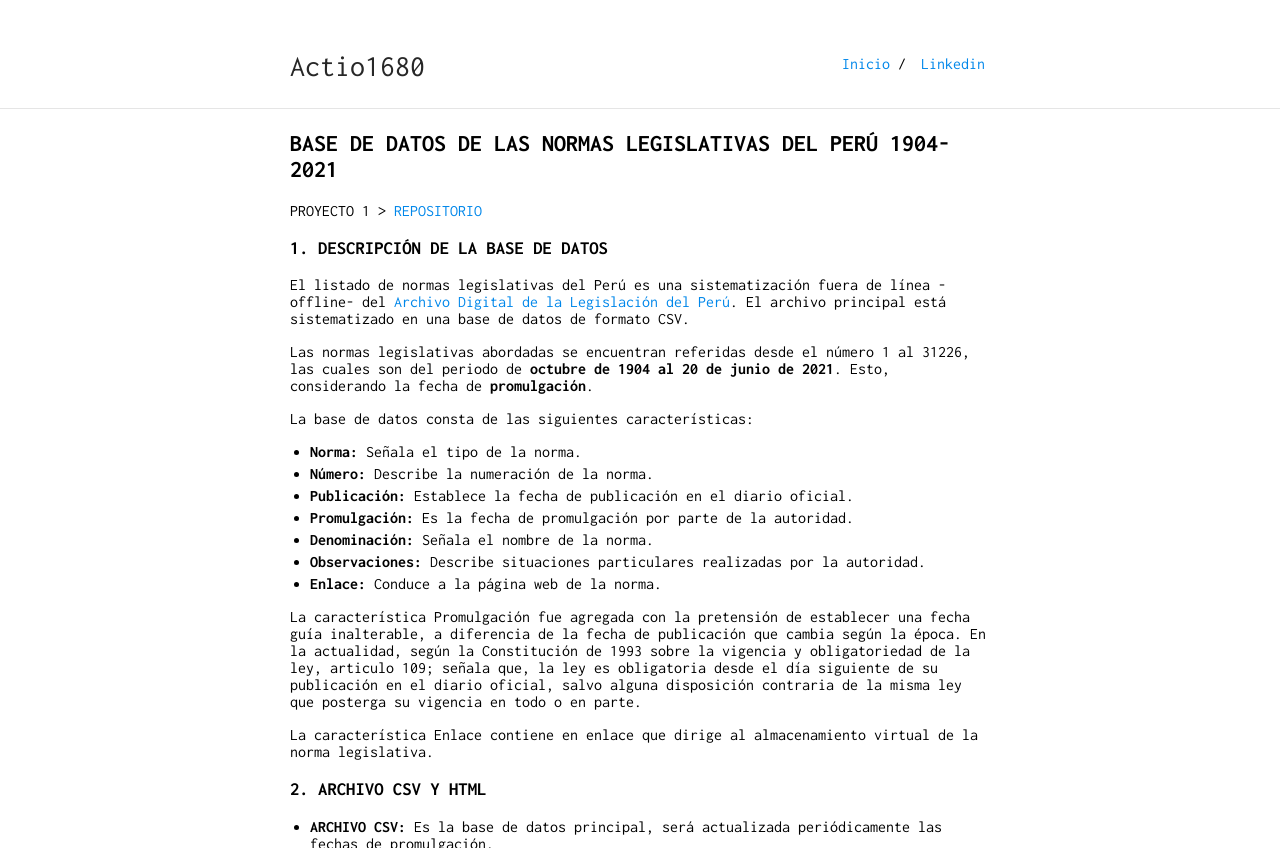
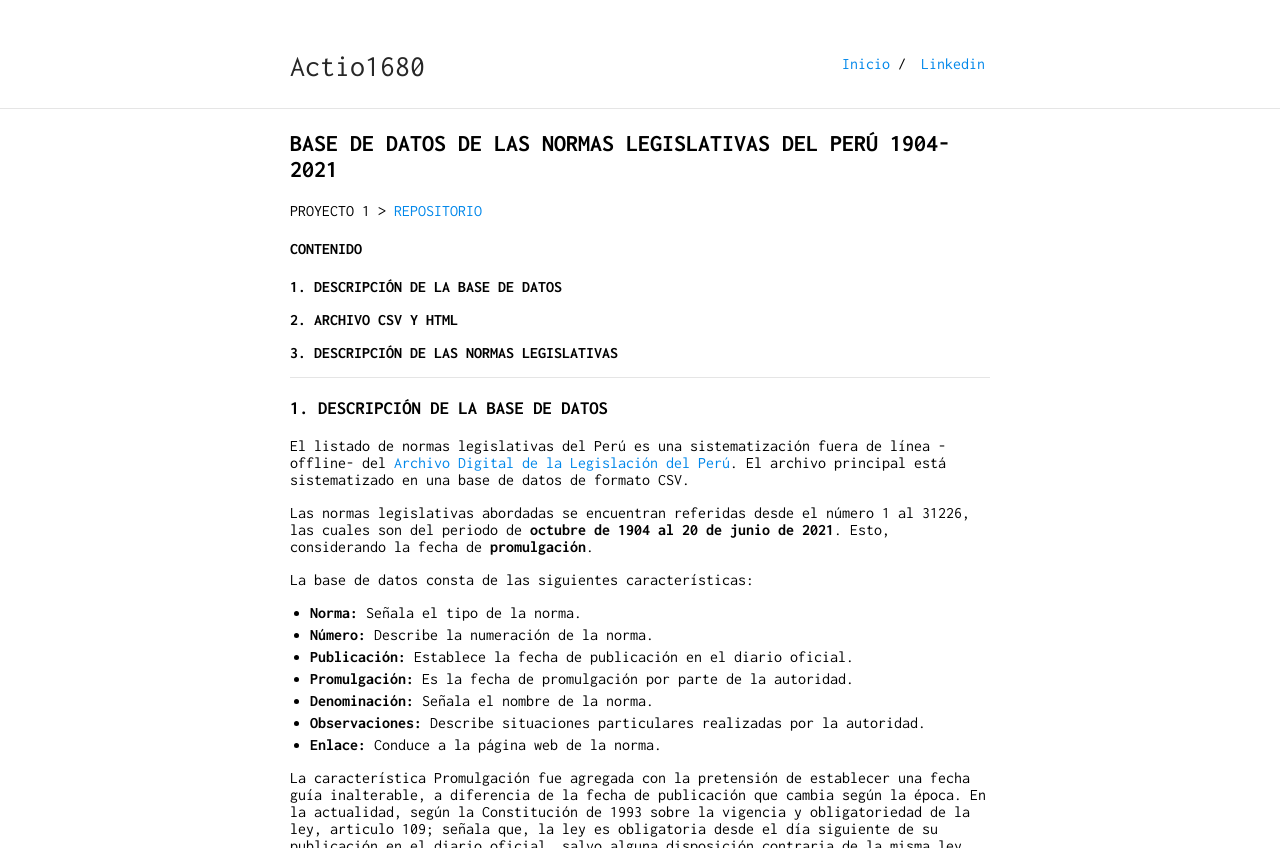
Before and after one commit to actio1680/actio1680.github.io, a Jekyll site: the page built from proyecto1/presentacion1.md, in a window 1280 px wide and 1400 px high. Shown: the top 848 px of the window. Built offline with Jekyll 4.4.1, drawn with Linux system fonts in a browser that asks for light colours; our own code applies the rules of GitHub Pages for plain Markdown files; some of the changed text lies outside the part shown; grey boxes are pictures that could not be loaded.

Commit message:
Update and rename proyectos/proyecto1.md to proyecto1/presentacion1.md

```diff
--- a/proyectos/proyecto1.md
+++ b/proyecto1/presentacion1.md
@@ -4,6 +4,15 @@ layout: default
 
 ## BASE DE DATOS DE LAS NORMAS LEGISLATIVAS DEL PERÚ 1904-2021
 PROYECTO 1 > [REPOSITORIO](https://github.com/actio1680/Normas-legislativas-Peru-1904-2021)
+
+#### CONTENIDO
+**1. DESCRIPCIÓN DE LA BASE DE DATOS**
+
+**2. ARCHIVO CSV Y HTML**
+
+**3. DESCRIPCIÓN DE LAS NORMAS LEGISLATIVAS**
+
+---
 
 ### 1. DESCRIPCIÓN DE LA BASE DE DATOS
 El listado de normas legislativas del Perú es una sistematización fuera de línea -offline- del [Archivo Digital de la Legislación del Perú](https://www.leyes.congreso.gob.pe/). El archivo principal está sistematizado en una base de datos de formato CSV.
@@ -32,20 +41,20 @@ La característica Enlace contiene en enlace que dirige al almacenamiento virtua
 
  ![CSV](https://user-images.githubusercontent.com/54146735/147511880-1feff51b-61b3-4601-b608-0f3b92fda8a3.PNG)
 
-[Descargar CSV](https://github.com/actio1680/Normas-legislativas-Peru-1904-2021/blob/main/Archivos/Normas_legislativas_27-12-21.csv)
+[> Descargar CSV](https://github.com/actio1680/Normas-legislativas-Peru-1904-2021/blob/main/Archivos/Normas_legislativas_27-12-21.csv)
 
  - **ARCHIVO HTML:** Está elaborado para tener una visualización directa y rápida del contenido. El cual no contiene las categorías de "promulgación" y "enlace", ni las actualizaciones de la base de datos CSV.
 
 
  ![HTML](https://user-images.githubusercontent.com/54146735/147512017-4ed75eee-20dd-47a7-b78d-4c22db04963e.PNG)
 
-[Descargar HTML](https://github.com/actio1680/Normas-legislativas-Peru-1904-2021/blob/main/Archivos/Normas_legislativas_27-12-21.html)
+[> Descargar HTML](https://github.com/actio1680/Normas-legislativas-Peru-1904-2021/blob/main/Archivos/Normas_legislativas_27-12-21.html)
 
 ### 3. DESCRIPCIÓN DE LAS NORMAS LEGISLATIVAS
 
 El proceso de independencia de 1821 transformo la Monarquía Hispánica a una República Democrática, la República del Perú. La legislación desde el inicio de la república hasta octubre de 1904 se identifica por la fecha de promulgación. Y desde octubre de 1904 hasta la actualidad las normas se numeran.
 
-En la *Guía de Usuario del Archivo Digital de la Legislación del Perú* se encuentra la descripción editada y literal sobre las diferentes normas, entre las seleccionadas para este apartado tenemos: Ley, Resoluciones Legislativas, Leyes Regionales, Decretos Leyes, Decretos Supremos, Decretos Supremos Extraordinarios, Decretos Legislativos y Decretos de Urgencia.
+En la *Guía de Usuario del Archivo Digital de la Legislación del Perú*[^1] se encuentra la descripción editada y literal sobre las diferentes normas, entre las seleccionadas para este apartado tenemos: Ley, Resoluciones Legislativas, Leyes Regionales, Decretos Leyes, Decretos Supremos, Decretos Supremos Extraordinarios, Decretos Legislativos y Decretos de Urgencia.
 
 Los tipos de normas han cambiado según la autoridad que las emite, el tipo de gobierno y la situación política. Por otro lado, al abordar un periodo de más de 100 años, es inevitable que la descripción sea fiel a la regulación vigente de cada época, por tal motivo estas descripciones tienen que tomarse con carácter aproximativo e histórico.
 
@@ -70,10 +79,11 @@ Siguen la numeración de su propio Sector y se les identifica por la mención a
  - **Decretos Legislativos:** Son normas de carácter general dictadas por el Poder Ejecutivo en el ejercicio de facultades delegadas por el Poder Legislativo en amparo del artículo 104 de la Constitución de 1993. Cuentan con numeración propia.
 
  - **Decretos de Urgencia:** Son normas dictadas por el Poder Ejecutivo al amparo del inciso 19 del artículo 118 de la Constitución de 1993 que establece, el presidente de la República puede “Dictar medidas extraordinarias, mediante decretos de urgencia con fuerza de ley, en materia económica y financiera, cuando así lo requiere el interés nacional y con cargo de dar cuenta al Congreso. El Congreso puede modificar o derogar los referidos decretos de urgencia.”
- Tienen numeración propia consistente en un número cardinal y el año de expedición separados por un guion.
+Tienen numeración propia consistente en un número cardinal y el año de expedición separados por un guion.
 
-### 4. REFERENCIA
-
- - Congreso del Perú. (s.f.). *Archivo Digital de la Legislación del Perú. Guía de Usuario*. [Enlace](https://www.leyes.congreso.gob.pe/documentos/Guia-Usuario.pdf)
 
 [Subir](#top)
+
+---
+
+[^1]: Congreso del Perú. (s.f.). *Archivo Digital de la Legislación del Perú. Guía de Usuario*. [Enlace](https://www.leyes.congreso.gob.pe/documentos/Guia-Usuario.pdf)
```
